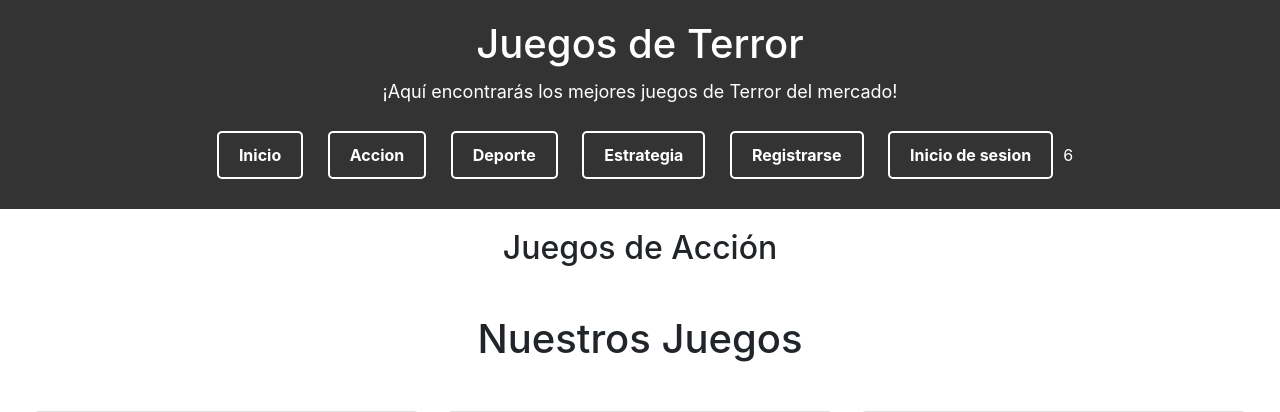
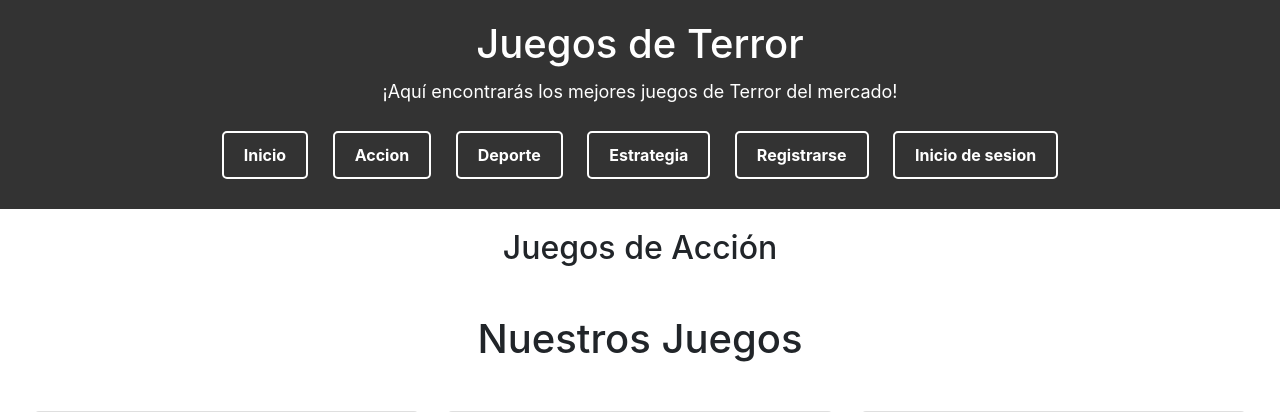
Before and after one commit to matias12k/sumativa3, a Django app: page /terror/ in a window 1280 px wide. Shown: the top 412 px of the page. Run offline with Django 4.2, Linux system fonts and the light colour scheme; some libraries are stand-ins or nearby versions.

Commit message:
correccion

```diff
--- a/core/templates/core/Terror.html
+++ b/core/templates/core/Terror.html
@@ -19,7 +19,7 @@
 		<a href="Deporte.html2">Deporte</a>
 		<a href="Estrategia.html">Estrategia</a>
 		<a href="Registro.html">Registrarse</a>
-		<a href="inicio_sesion.html">Inicio de sesion</a>6
+		<a href="inicio_sesion.html">Inicio de sesion</a>
 	</header>
 
 	<section>
```
